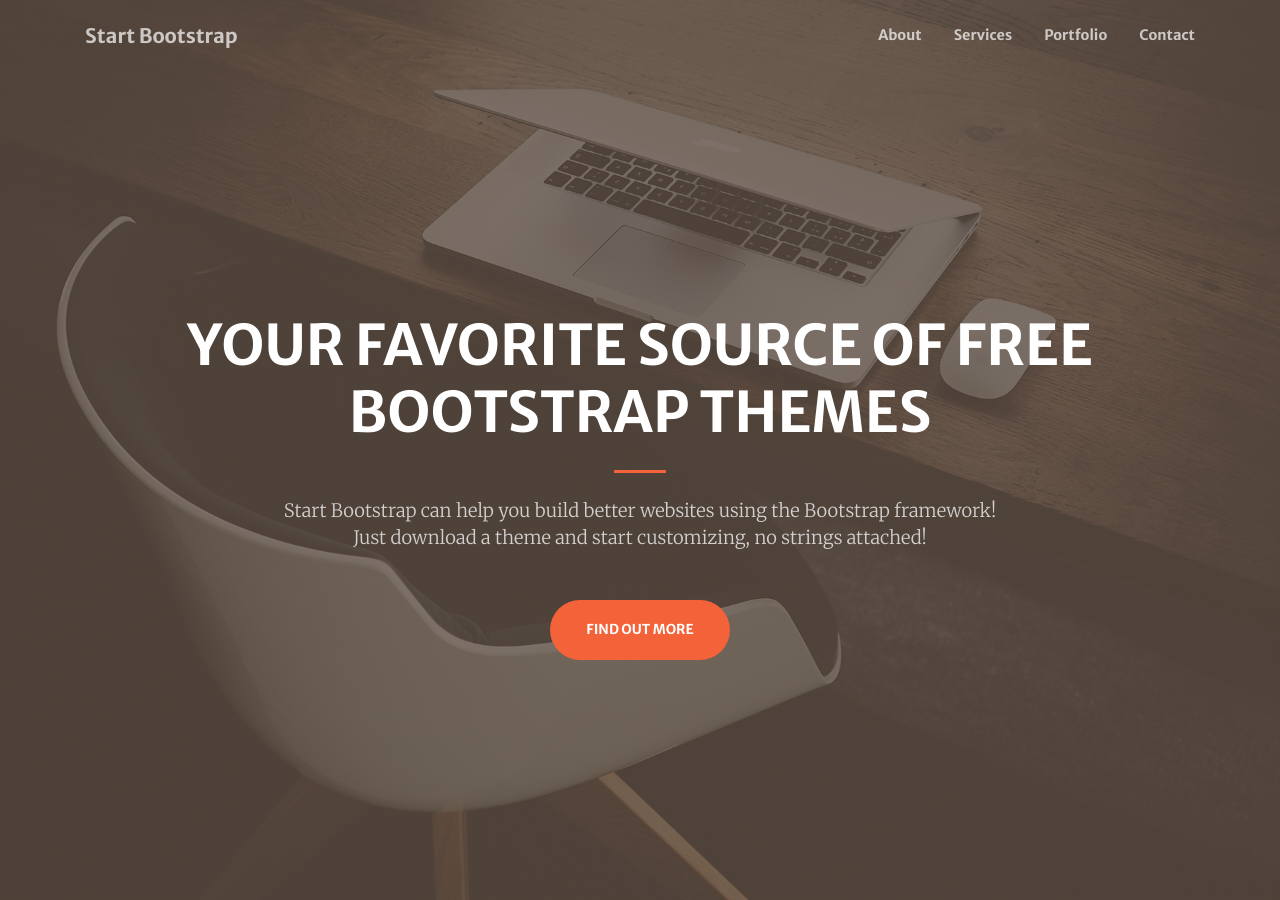
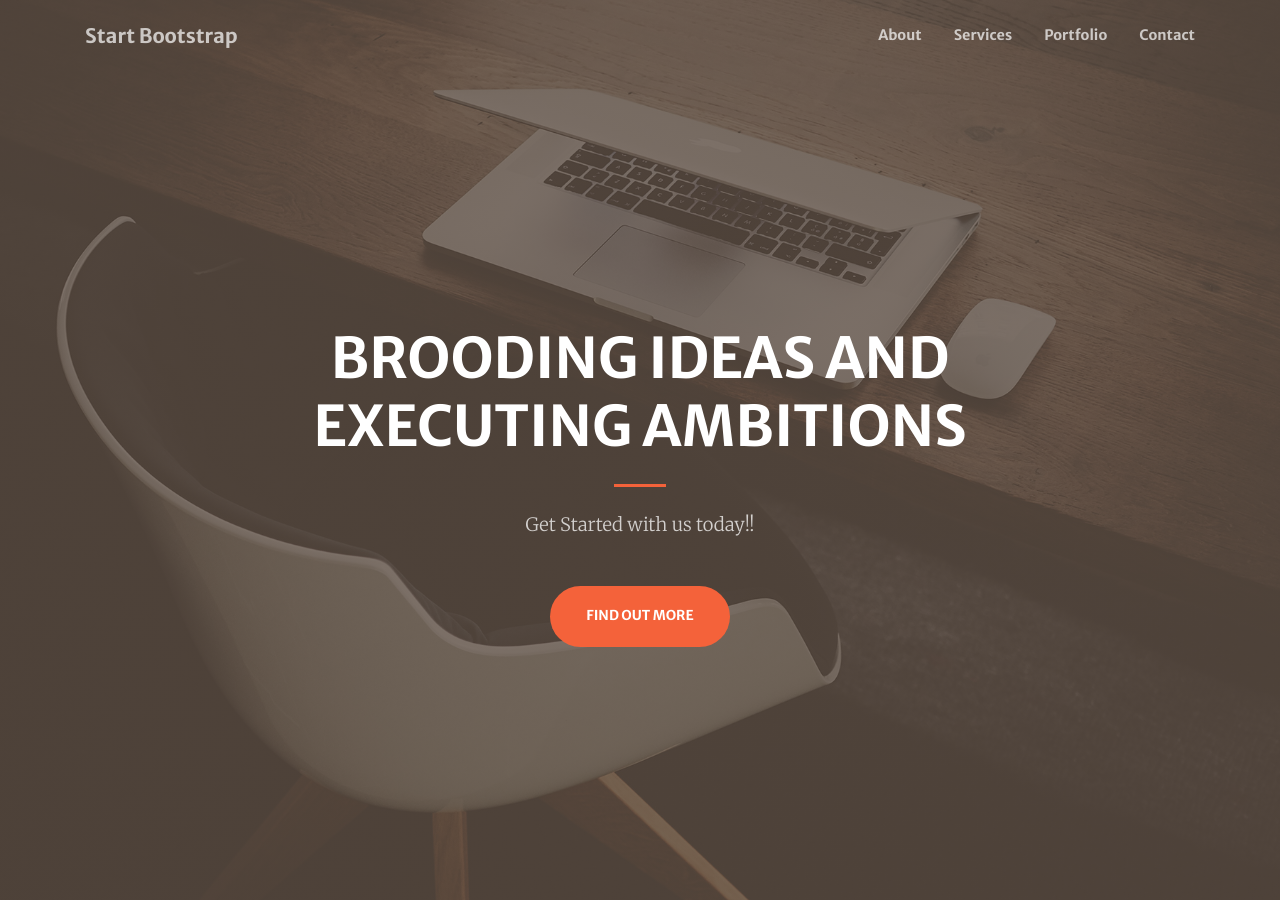
Before and after one commit to NavneetDW/ndesignworks-homepage, a Jekyll site: the page index.html, which Jekyll copies as it is, in a window 1280 px wide and 900 px high. Built offline with Jekyll 4.4.1, drawn with Linux system fonts in a browser that asks for light colours; some of the changed text lies outside the part shown.

Commit message:
Update index.html

```diff
--- a/index.html
+++ b/index.html
@@ -8,7 +8,7 @@
   <meta name="description" content="">
   <meta name="author" content="">
 
-  <title>Creative - Start Bootstrap Theme</title>
+  <title>nDesignworks - Graphic Design, Web Design, Photography, Marketing & IT services.</title>
 
   <!-- Font Awesome Icons -->
   <link href="vendor/fontawesome-free/css/all.min.css" rel="stylesheet" type="text/css">
@@ -58,11 +58,11 @@
     <div class="container h-100">
       <div class="row h-100 align-items-center justify-content-center text-center">
         <div class="col-lg-10 align-self-end">
-          <h1 class="text-uppercase text-white font-weight-bold">Your Favorite Source of Free Bootstrap Themes</h1>
+          <h1 class="text-uppercase text-white font-weight-bold">Brooding Ideas and Executing Ambitions</h1>
           <hr class="divider my-4">
         </div>
         <div class="col-lg-8 align-self-baseline">
-          <p class="text-white-75 font-weight-light mb-5">Start Bootstrap can help you build better websites using the Bootstrap framework! Just download a theme and start customizing, no strings attached!</p>
+          <p class="text-white-75 font-weight-light mb-5">Get Started with us today!!</p>
           <a class="btn btn-primary btn-xl js-scroll-trigger" href="#about">Find Out More</a>
         </div>
       </div>
@@ -76,7 +76,7 @@
         <div class="col-lg-8 text-center">
           <h2 class="text-white mt-0">We've got what you need!</h2>
           <hr class="divider light my-4">
-          <p class="text-white-50 mb-4">Start Bootstrap has everything you need to get your new website up and running in no time! Choose one of our open source, free to download, and easy to use themes! No strings attached!</p>
+          <p class="text-white-50 mb-4">nDesignworks has everything you need to get your new website up and running in no time!</p>
           <a class="btn btn-light btn-xl js-scroll-trigger" href="#services">Get Started!</a>
         </div>
       </div>
@@ -228,12 +228,12 @@
       <div class="row">
         <div class="col-lg-4 ml-auto text-center">
           <i class="fas fa-phone fa-3x mb-3 text-muted"></i>
-          <div>+1 (202) 555-0149</div>
+          <div>+91 044 2746-4481</div>
         </div>
         <div class="col-lg-4 mr-auto text-center">
           <i class="fas fa-envelope fa-3x mb-3 text-muted"></i>
           <!-- Make sure to change the email address in anchor text AND the link below! -->
-          <a class="d-block" href="mailto:contact@yourwebsite.com">contact@yourwebsite.com</a>
+          <a class="d-block" href="mailto:hello@ndesignworks.in">hello@ndesignworks.in</a>
         </div>
       </div>
     </div>
@@ -242,7 +242,7 @@
   <!-- Footer -->
   <footer class="bg-light py-5">
     <div class="container">
-      <div class="small text-center text-muted">Copyright &copy; 2019 - Start Bootstrap</div>
+      <div class="small text-center text-muted">Copyright &copy; 2019 - nDesignworks</div>
     </div>
   </footer>
 
```
